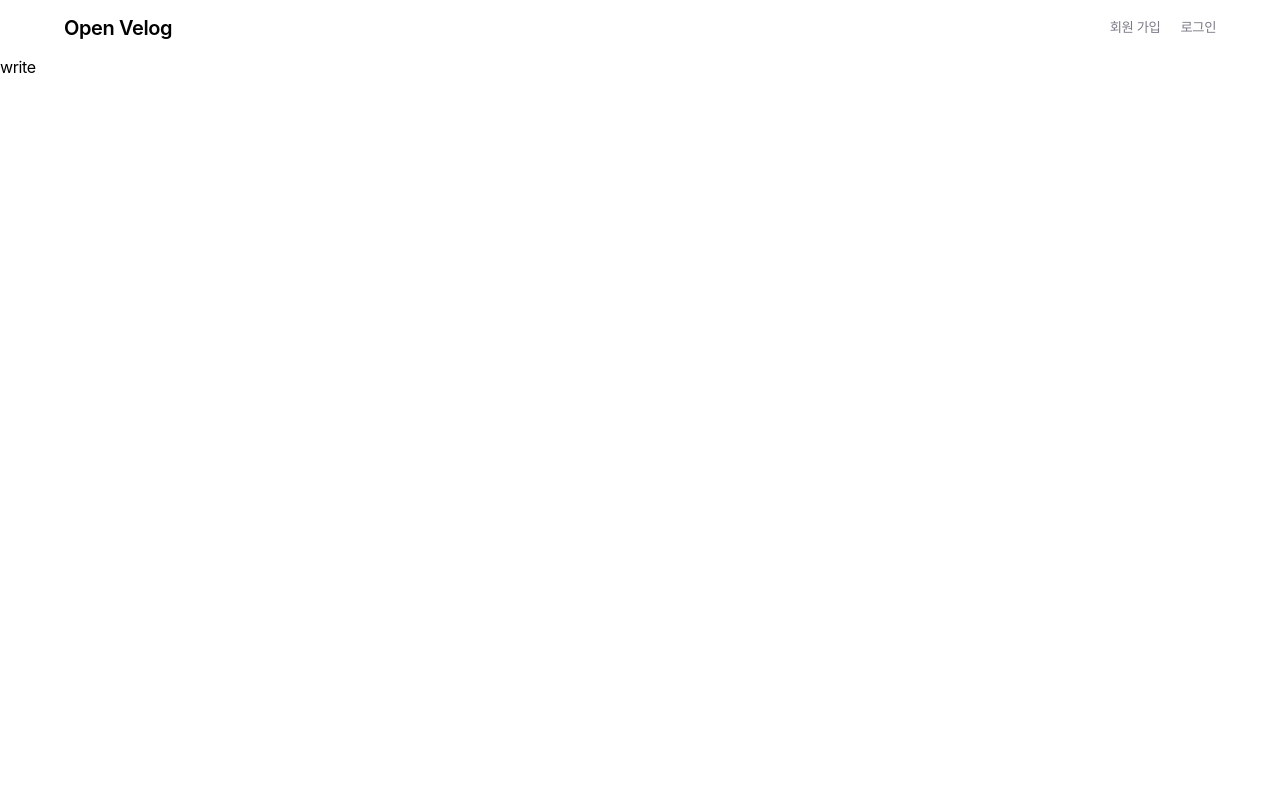
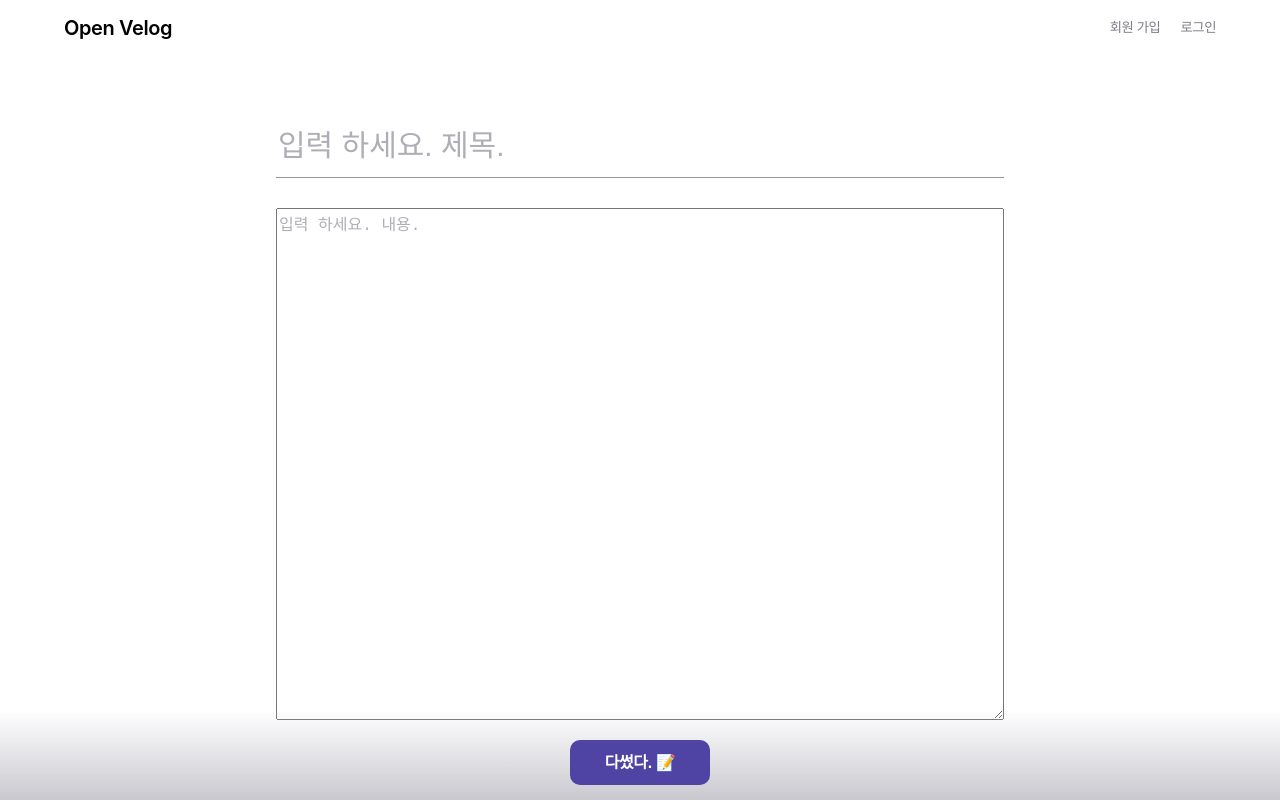
Before and after one commit to yemsu/nextjs-open-velog, a Next.js app: page /write in a window 1280 px wide. Built offline with nearby package versions, Linux system fonts and the light colour scheme; a web font is replaced by a local one.

Commit message:
feat(UI): 글 작성 페이지 UI 작업

```diff
--- a/src/pages/write/index.tsx
+++ b/src/pages/write/index.tsx
@@ -1,3 +1,7 @@
+import ContentWrapper from "@/components/layouts/ContentWrapper"
+import Input from "@/components/elements/Input"
+import Button from "@/components/elements/Button"
+import useInputs from "@/hooks/useInputs"
 import styled from "styled-components"
 
 interface writeProps {
@@ -5,9 +9,60 @@ interface writeProps {
 }
 
 function write(props: writeProps) {
+  const [forms, onChange, reset] = useInputs({
+    boardTitle: '',
+    boardContent: '',
+  })
+
   return (
-    <div>write</div>
+    <ContentWrapper size="narrow" contentType="main">
+      <Input
+        type="text"
+        name="boardTitle"
+        value={forms.boardTitle}
+        placeholder="입력 하세요. 제목."
+        size="big"
+        onChange={onChange}
+      />
+      <TextareaWrapper>
+        <Input
+          type="textarea"
+          name="boardContent"
+          value={forms.boardContent}
+          placeholder="입력 하세요. 내용."
+          size="big"
+          onChange={onChange}
+        />
+      </TextareaWrapper>
+      <BottomFixBar>
+        <Button
+          styleType="square-round"
+          buttonText="다썼다. 📝"
+          bgColor="primary"
+          size="large"
+        />
+      </BottomFixBar>
+    </ContentWrapper>
   )
 }
 
+const TextareaWrapper = styled.div`
+  height: calc(100vh - (60px * 2) - 53px - 55px);
+  padding: 30px 0;
+  * {
+    height: 100%;
+  }
+`
+
+const BottomFixBar = styled.div`
+  display: flex;
+  justify-content: center;
+  position: fixed;
+  bottom: 0;
+  left: 0;
+  width: 100%;
+  padding: 30px 0 15px;
+  background: linear-gradient(to bottom, transparent, var(--bg-gray));
+`
+
 export default write
```
